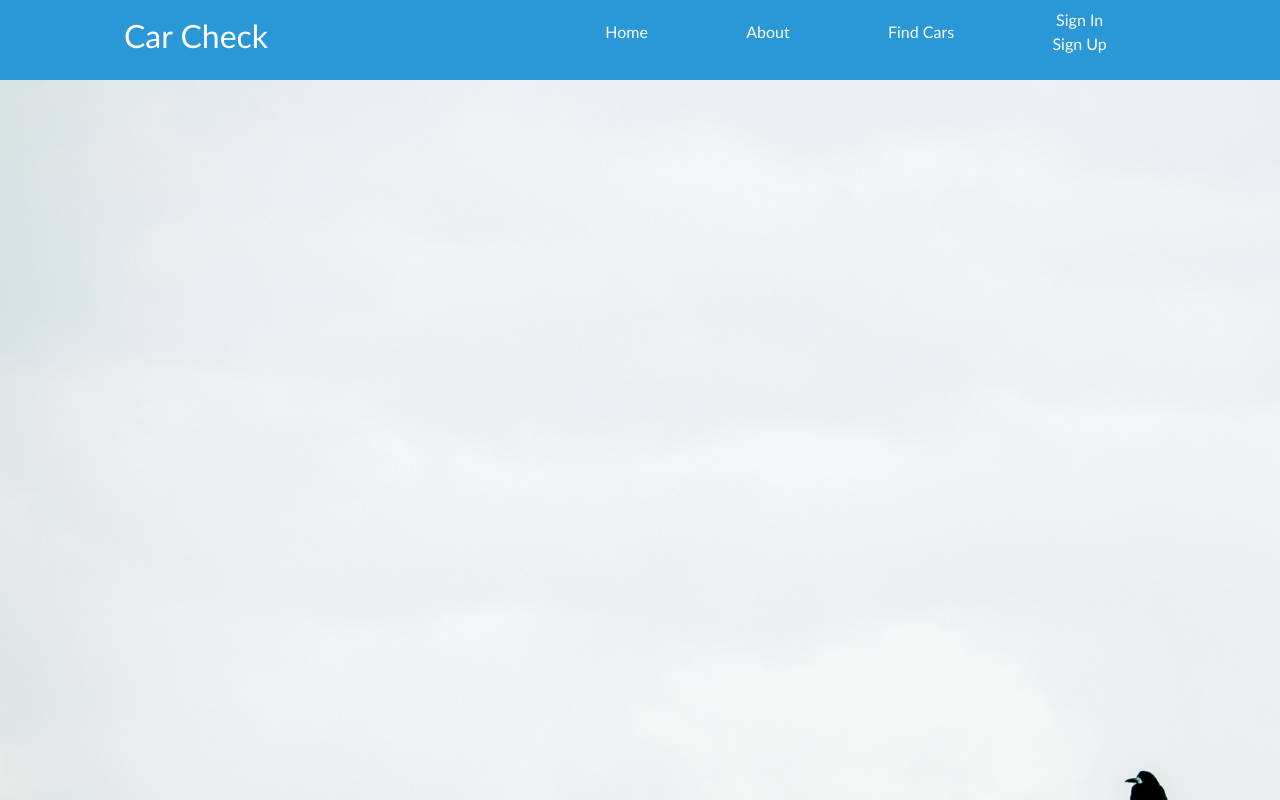
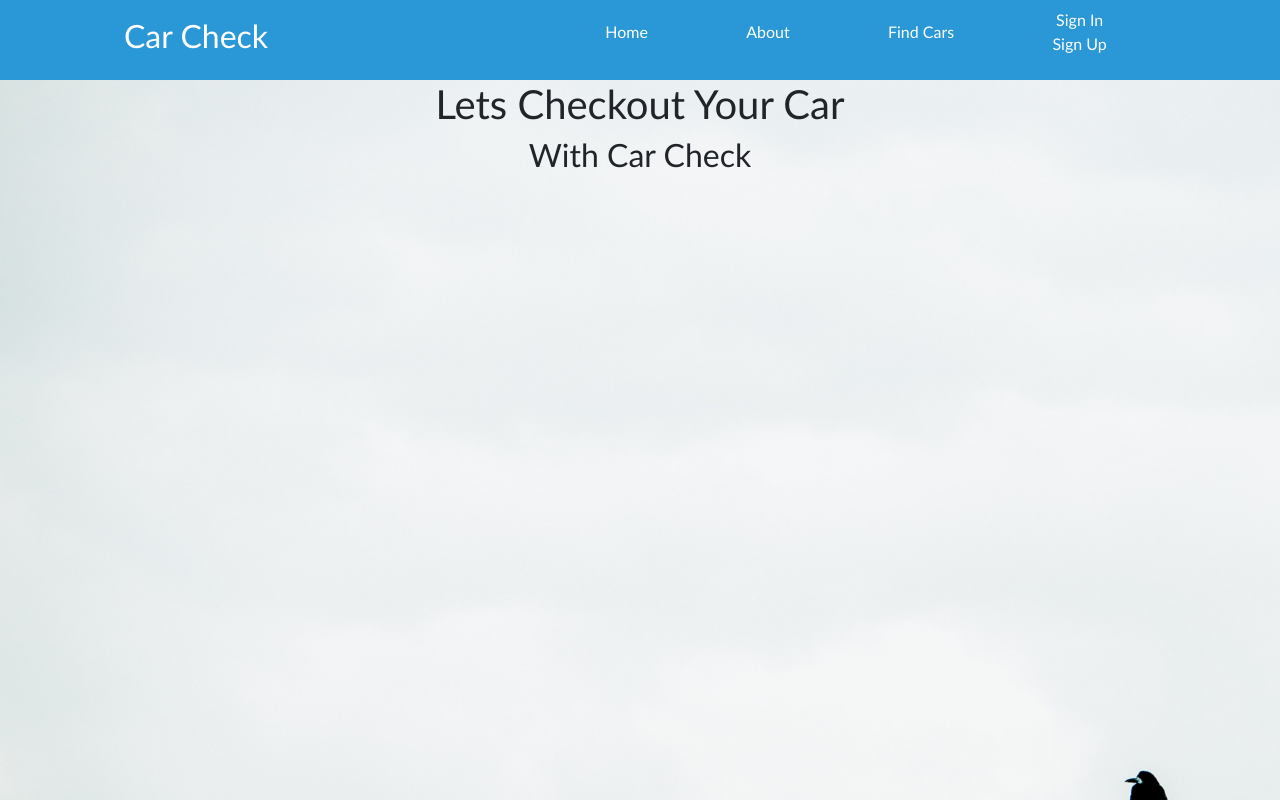
Before and after one commit to phamjonathan/carcheck, a React (Create React App) app in the folder client/: page /Home in a window 1280 px wide. Built offline with nearby package versions, Linux system fonts and the light colour scheme; no server answers.

Commit message:
routing adjustments

```diff
--- a/client/src/App.js
+++ b/client/src/App.js
@@ -8,6 +8,7 @@ import Table from '../src/components/Table';
 import Cars from '../src/pages/Cars';
 import API from '../src/utils/api';
 import Signout from '../src/pages/Signout';
+import Home from '../src/components/Home';
 
 // import Footer from '../src/components/Footer';
 import {BrowserRouter as Router, Switch, Route, } from 'react-router-dom';
@@ -32,6 +33,7 @@ state = {
         <Nav />
         <Switch>
         <Route path= "/" exact component= {Home} />
+        <Route path= "/Home" component= {Home} />
         <Route path= "/About" component= {About} />
         <Route path= "/Cars" component= {Table} />
         <Route path= "/Signin" component= {Signin} />
@@ -45,12 +47,4 @@ state = {
   }
 }
 
-const Home = () => (
-  <div>
-    <h1> Lets Checkout Your Car  </h1>
-    <h2> With Car Check </h2>
-    {/* <Footer/> */}
-  </div>
-)
-
 export default App;
--- /dev/null
+++ b/client/src/components/Home/index.js
@@ -0,0 +1,14 @@
+import React from 'react';
+import Footer from '../Footer';
+
+function Home() {
+    return (
+    <div>
+    <h1> Lets Checkout Your Car  </h1>
+    <h2> With Car Check </h2>
+    {/* <Footer/> */}
+  </div>
+  );
+}
+
+export default Home;
--- a/client/src/components/Nav/index.js
+++ b/client/src/components/Nav/index.js
@@ -24,7 +24,7 @@ class Nav extends Component {
             <nav>
                 <h2> Car Check </h2>
                 <ul className="nav-Links">
-                    <Link style= {navStyle} to= "/">
+                    <Link style= {navStyle} to= "/Home">
                     <li> Home </li>
                     </Link>
                     <Link style= {navStyle} to= "/About">
```
Also changed, not shown: client/src/components/Home/style.css (added), 1 other file (tests, documents, lock files or other folders).
